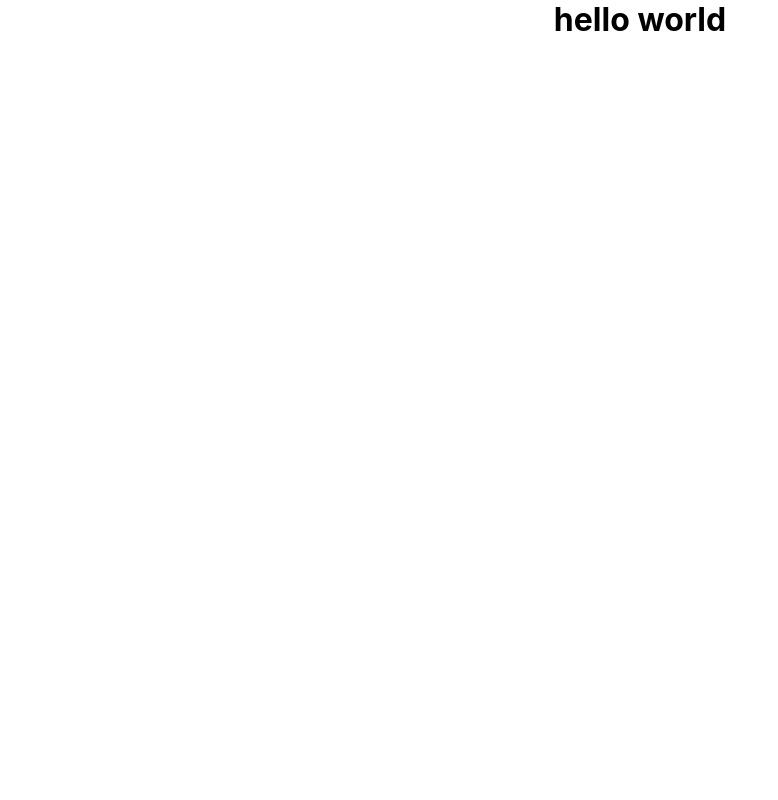
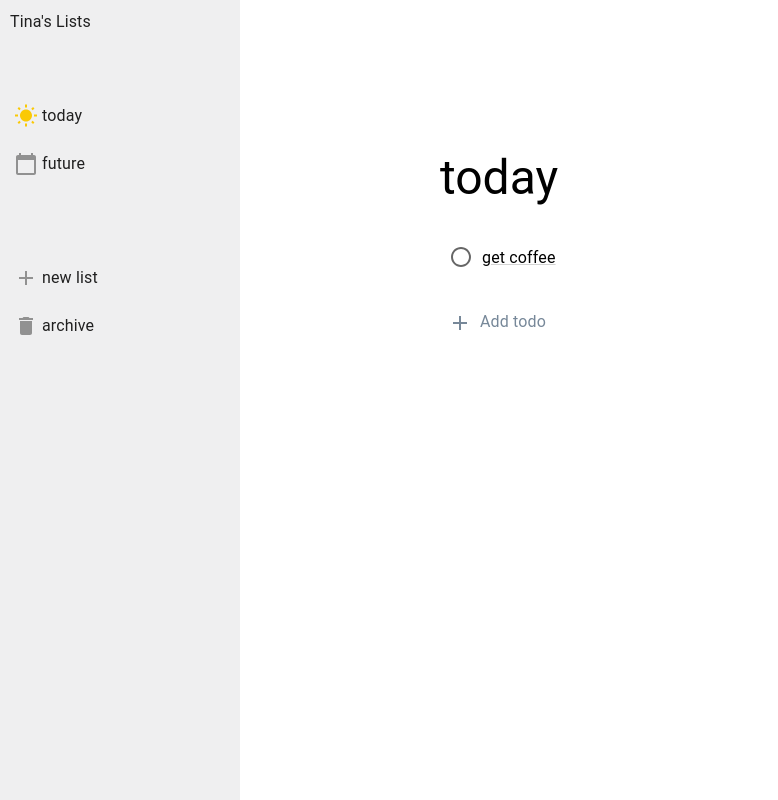
Before and after one commit to tinamistry/to-do-list, a React (Create React App) app in the folder client/: page / in a window 1280 px wide. Shown: the whole page, without its empty margins (0-778 px from the left). Built offline with nearby package versions, Linux system fonts and the light colour scheme.

Commit message:
Adding basic ui for todo list

```diff
--- a/client/src/App.jsx
+++ b/client/src/App.jsx
@@ -1,11 +1,39 @@
 
+import React from 'react';
 import './App.css';
+import { ThemeProvider, createTheme } from '@mui/material/styles';
+import { BrowserRouter, Route, Routes } from 'react-router-dom';
+import SideBar from './components/SideBar'
+import Today from './components/Today'
+
+
+
+const theme = createTheme({
+  components:{
+    MuiDrawer: {
+      styleOverrides: {
+        paper: {
+          backgroundColor: '#efeff0',
+          border: "none"
+        },
+      },
+    },
+
+}});
 
 function App() {
   return (
-    <div className="App">
-      <h1>hello world</h1>
-    </div>
+    <ThemeProvider theme={theme}>
+
+    <div style={{ display: 'flex' }}>
+        <SideBar />
+        <BrowserRouter>
+          <Routes>
+            <Route path="/" element={<Today />} />
+          </Routes>
+        </BrowserRouter>
+      </div>
+  </ThemeProvider>
   );
 }
 
--- /dev/null
+++ b/client/src/components/SideBar.jsx
@@ -0,0 +1,74 @@
+import React from 'react';
+import Drawer from '@mui/material/Drawer';
+import WbSunnyIcon from '@mui/icons-material/WbSunny';
+import List from '@mui/material/List';
+import ListItem from '@mui/material/ListItem';
+import ListItemButton from '@mui/material/ListItemButton';
+import ListItemIcon from '@mui/material/ListItemIcon';
+import ListItemText from '@mui/material/ListItemText';
+import { Typography } from '@mui/material';
+import CalendarTodayIcon from '@mui/icons-material/CalendarToday';
+import AddIcon from '@mui/icons-material/Add';
+import DeleteIcon from '@mui/icons-material/Delete';
+
+function SideBar() {
+    const drawerWidth = 240;
+  return (
+    <div className="sidebar">
+       <Drawer
+        variant="permanent"
+        sx={{
+          width: drawerWidth,
+          flexShrink: 0,
+          [`& .MuiDrawer-paper`]: { width: drawerWidth, boxSizing: 'border-box',  },
+
+        }}
+      >
+        <Typography sx = {{ml: '10px', mt: '10px'}}>Tina's Lists</Typography>
+     <List sx = {{ ml : '-30px', mt: '50px'}}>
+
+              <ListItem disablePadding>
+                <ListItemButton>
+                  <ListItemIcon>
+                  <WbSunnyIcon sx = {{color: '#fac905', mr: '4px'}}/>
+                  </ListItemIcon>
+                  <ListItemText primary={"today"} />
+                </ListItemButton>
+              </ListItem>
+
+              <ListItem disablePadding>
+                <ListItemButton>
+                  <ListItemIcon>
+                  <CalendarTodayIcon sx = {{color: '#919191', mr: '4px'}}/>
+                  </ListItemIcon>
+                  <ListItemText primary={"future"} />
+                </ListItemButton>
+              </ListItem>
+     </List>
+
+     <List  sx = {{ ml : '-30px', mt: '50px'}}>
+         <ListItem disablePadding>
+                <ListItemButton>
+                  <ListItemIcon>
+                  <AddIcon sx = {{color: '#919191', mr: '4px'}}/>
+                  </ListItemIcon>
+                  <ListItemText primary={"new list"} />
+                </ListItemButton>
+            </ListItem>
+            <ListItem disablePadding>
+                <ListItemButton>
+                  <ListItemIcon>
+                  <DeleteIcon sx = {{color: '#919191', mr: '4px'}}/>
+                  </ListItemIcon>
+                  <ListItemText primary={"archive"} />
+                </ListItemButton>
+            </ListItem>
+
+     </List>
+
+      </Drawer>
+    </div>
+  );
+}
+
+export default SideBar;
--- /dev/null
+++ b/client/src/components/Today.jsx
@@ -0,0 +1,41 @@
+import React from 'react';
+import { Typography, IconButton, Icon, Link } from '@mui/material';
+import AddIcon from '@mui/icons-material/Add';
+import Checkbox from '@mui/material/Checkbox';
+import CheckCircleIcon from '@mui/icons-material/CheckCircle';
+import RadioButtonUncheckedIcon from '@mui/icons-material/RadioButtonUnchecked';
+import '../styles/today.css'
+
+function Today() {
+
+    const handleItemClick = () =>{
+
+    }
+
+   return(
+    <div className = "today" >
+        <div className = "today-content">
+            <Typography variant = "h3" >today</Typography>
+            <div className = "today-items-list">
+                <div className = "to-do-item">
+                <Checkbox className = "todo-checkmark" icon={<RadioButtonUncheckedIcon />} checkedIcon={<CheckCircleIcon />} />
+                <Typography className = "todo-text" onClick = {handleItemClick}
+                    style={{
+                        textDecoration: 'underline', // add underline
+                        textDecorationColor: 'lightgrey', // set underline color
+                        color: 'black', // set text color
+                     }}> get coffee </Typography>
+                </div>
+            </div>
+            <div className = "add-new-todo-button">
+                <IconButton>
+                    <AddIcon sx = {{color:'lightslategrey'}}/>
+                </IconButton>
+                <Typography className = "add-todo-button-text" variant = "body1">Add todo</Typography>
+            </div>
+        </div>
+    </div>
+   );
+}
+
+export default Today;
--- a/client/src/index.js
+++ b/client/src/index.js
@@ -7,6 +7,7 @@ import reportWebVitals from './reportWebVitals';
 const root = ReactDOM.createRoot(document.getElementById('root'));
 root.render(
   <React.StrictMode>
+
     <App />
   </React.StrictMode>
 );
--- /dev/null
+++ b/client/src/styles/today.css
@@ -0,0 +1,36 @@
+.today {
+    display: flex;
+    flex-direction: column;
+    height: 100vh;
+    width: 100vw;
+}
+
+.today-content {
+    height: 100%;
+    margin-top: 150px;
+    margin-left: 200px;
+    width: 70%;
+}
+
+.today-items-list {
+    margin-top: 30px;
+
+}
+
+.to-do-item{
+    display:flex;
+}
+
+.todo-text{
+   padding-top: 10px;
+}
+
+.add-new-todo-button{
+    margin-top: 25px;
+    display:flex;
+}
+
+.add-todo-button-text{
+    padding-top:7px;
+    color: lightslategray
+}
```
Also changed, not shown: client/src/styles/SideBar.css (added).
